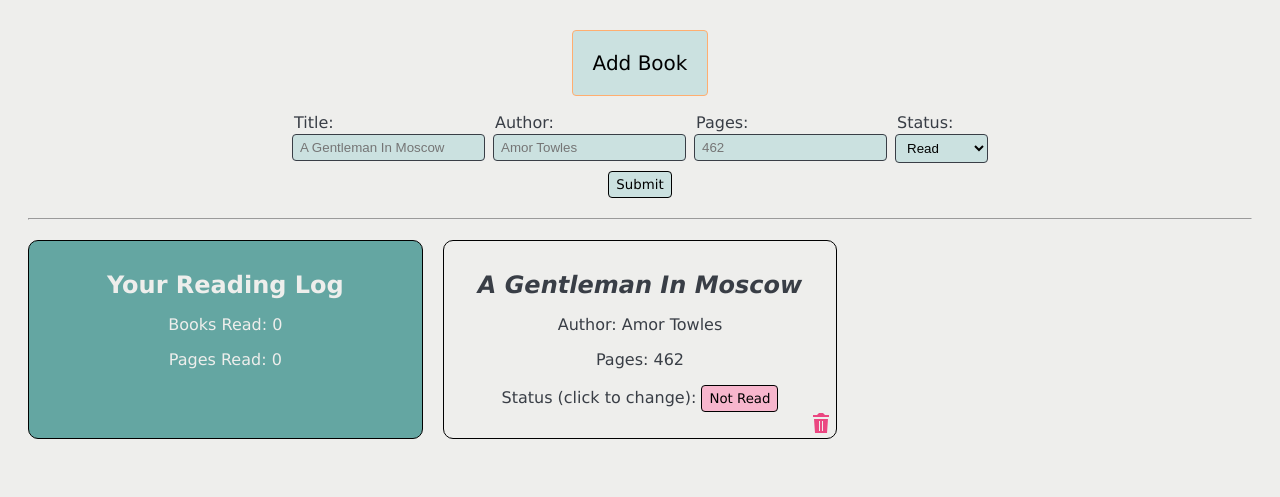
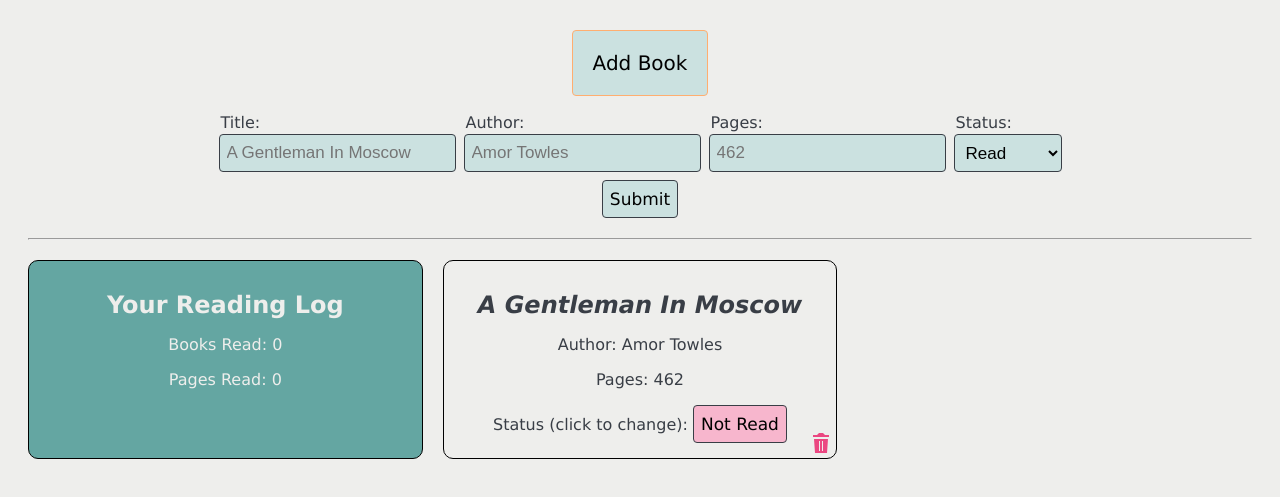
Before and after one commit to nbirne/library, a plain HTML site: page index.html in a window 1280 px wide. Both pictures are taken after a click on the button "Add Book". Shown: the part 95-592 px from the top of the page. Drawn offline with Linux system fonts and the light colour scheme.

Commit message:
Improve styling

```diff
--- a/styles.css
+++ b/styles.css
@@ -21,10 +21,15 @@ hr {
 }
 
 input, select, button {
-    padding: 5px 7px;
+    padding: 8px 7px;
     background-color: #CBE1E0;
+    font-size: 17px;
     border-radius: 4px;
     border: 1px solid #393e46;
+}
+
+select {
+    height: 38px;
 }
 
 button:hover, select:hover, svg:hover {
@@ -33,10 +38,6 @@ button:hover, select:hover, svg:hover {
 
 input, label {
     display: block;
-}
-
-button {
-    border: 1px solid black;
 }
 
 button:focus, select:focus, input:focus {
@@ -76,6 +77,10 @@ label {
     border-radius: 10px;
     border: 1px solid black;
     position: relative;
+}
+
+.card:hover, #log:hover, button:hover, input:hover, select:hover {
+    box-shadow: 0px 0px 15px -6px rgba(57,62,70,0.61);
 }
 
 #container {
```
